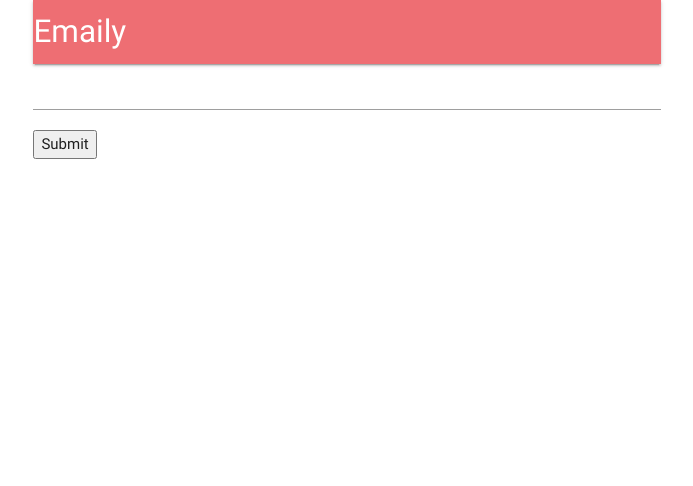
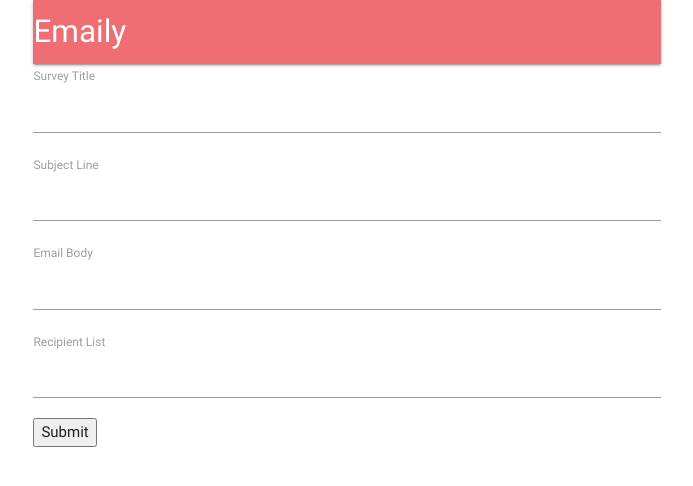
Before and after one commit to adsznzhang/ReactwithNode, a React (Create React App) app in the folder client/: page /surveys/new in a window 1280 px wide. Shown: the top 486 px of the page, without its empty margins (293-986 px from the left). Built offline with nearby package versions, Linux system fonts and the light colour scheme; no server answers.

Commit message:
Add survey field

```diff
--- a/client/src/components/surveys/SurveyField.js
+++ b/client/src/components/surveys/SurveyField.js
@@ -4,10 +4,16 @@
 import React from 'react';
 
 
-export default () => {
+//可以使用({input}) => {
+//console.log(input)
+//}来把整个input对象传递给这个函数
+export default ({input, label}) => {
+    console.log(input);
   return (
+    //...input作用是onBlur={input.onBlur} onFocus={input.onFocus}...
     <div>
-      <input name="" type="text" value=""/>
+      <label>{label}</label>
+      <input {...input}/>
     </div>
   );
 };
--- a/client/src/components/surveys/SurveyForm.js
+++ b/client/src/components/surveys/SurveyForm.js
@@ -4,15 +4,36 @@ import React, { Component} from 'react';
 // Field组件可以接受任何用户的输入
 import { reduxForm, Field } from 'redux-form';
 import SurveyField from './SurveyField.js';
+// 用第三方库lodash来帮助迭代
+import _ from 'lodash';
+
+
+const FIELDS = [
+  {label: 'Survey Title', name: 'title'},
+  {label: 'Subject Line', name: 'subject'},
+  {label: 'Email Body', name: 'body' },
+  {label: 'Recipient List', name: 'emails'}
+];
+
+
 class SurveyForm extends Component{
 
   //让组件变得简洁，把field做成函数
   renderFields() {
-    return (
-      <div>
-        <Field type="text" name="title" component={SurveyField} />
-      </div>
-    )
+    return _.map(FIELDS, ({label, name}) => {
+      return (<Field key={name} component={SurveyField} type="text" label={label} name={name} />);
+    });
+
+
+    /* return (
+     *   //redux-form的Field组件可以来渲染我们自己创建的组件SurveyField,然后把Feild里面的方法对象也传递给这个组件
+     *   <div>
+     *     <Field label="Survey Title" type="text" name="title" component={SurveyField} />
+     *     <Field label="Subject Line" type="text" name="subject" component={SurveyField} />
+     *     <Field label="Email Body" type="text" name="body" component={SurveyField} />
+     *     <Field label="Recipient List" type="text" name="emails" component={SurveyField} />
+     *   </div>
+     * )*/
   }
 
   render(){
--- a/client/src/reducers/authReducer.js
+++ b/client/src/reducers/authReducer.js
@@ -4,7 +4,7 @@ import {FETCH_USER} from '../actions/types.js';
 
 export default function(state = null, action){
     //显示状态改变
-    //console.log(action);
+    console.log(action);
     switch(action.type){
     case FETCH_USER:
         return action.payload || false;
```
Lines whose indentation alone changed are shown as unchanged.
